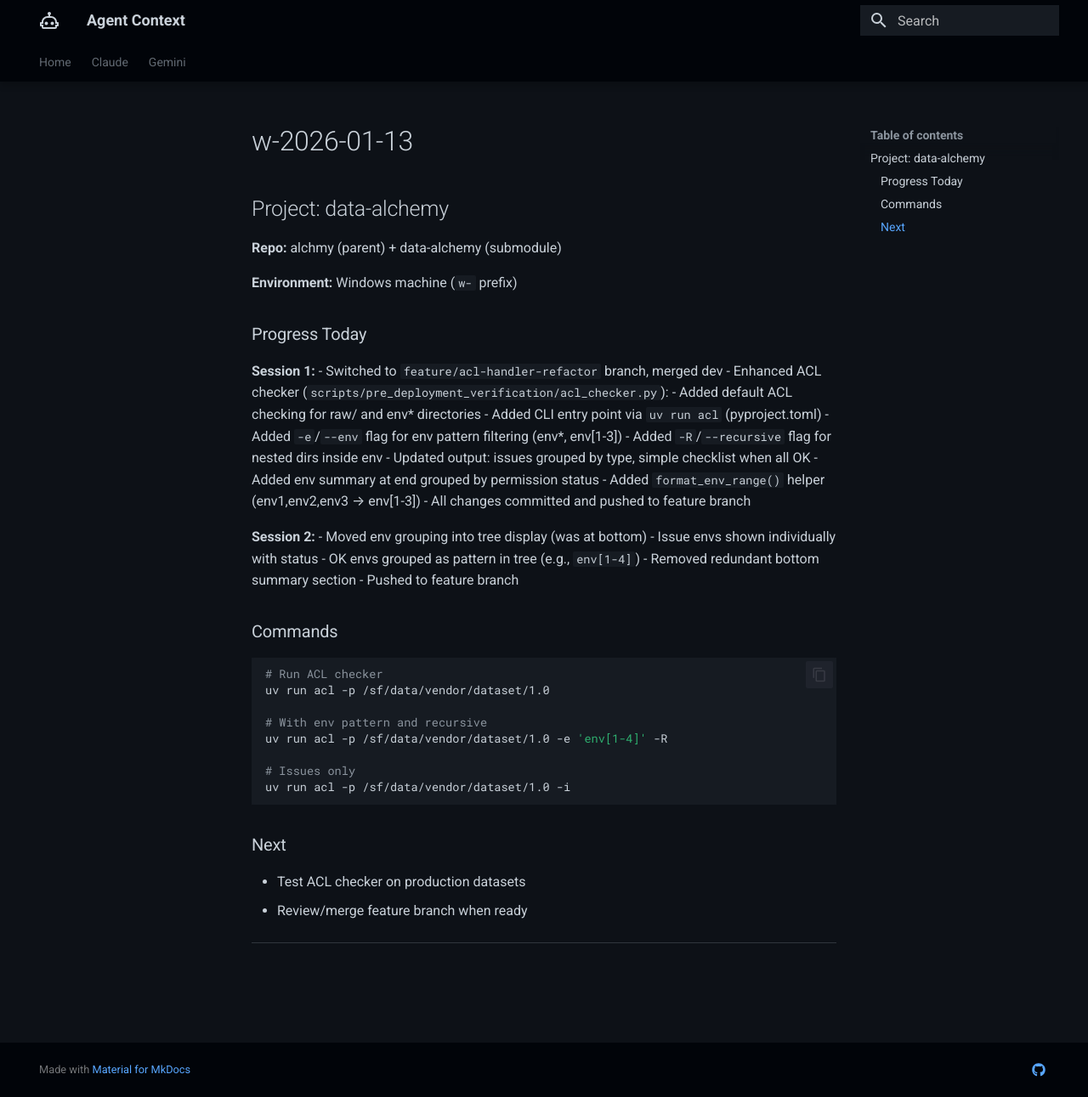
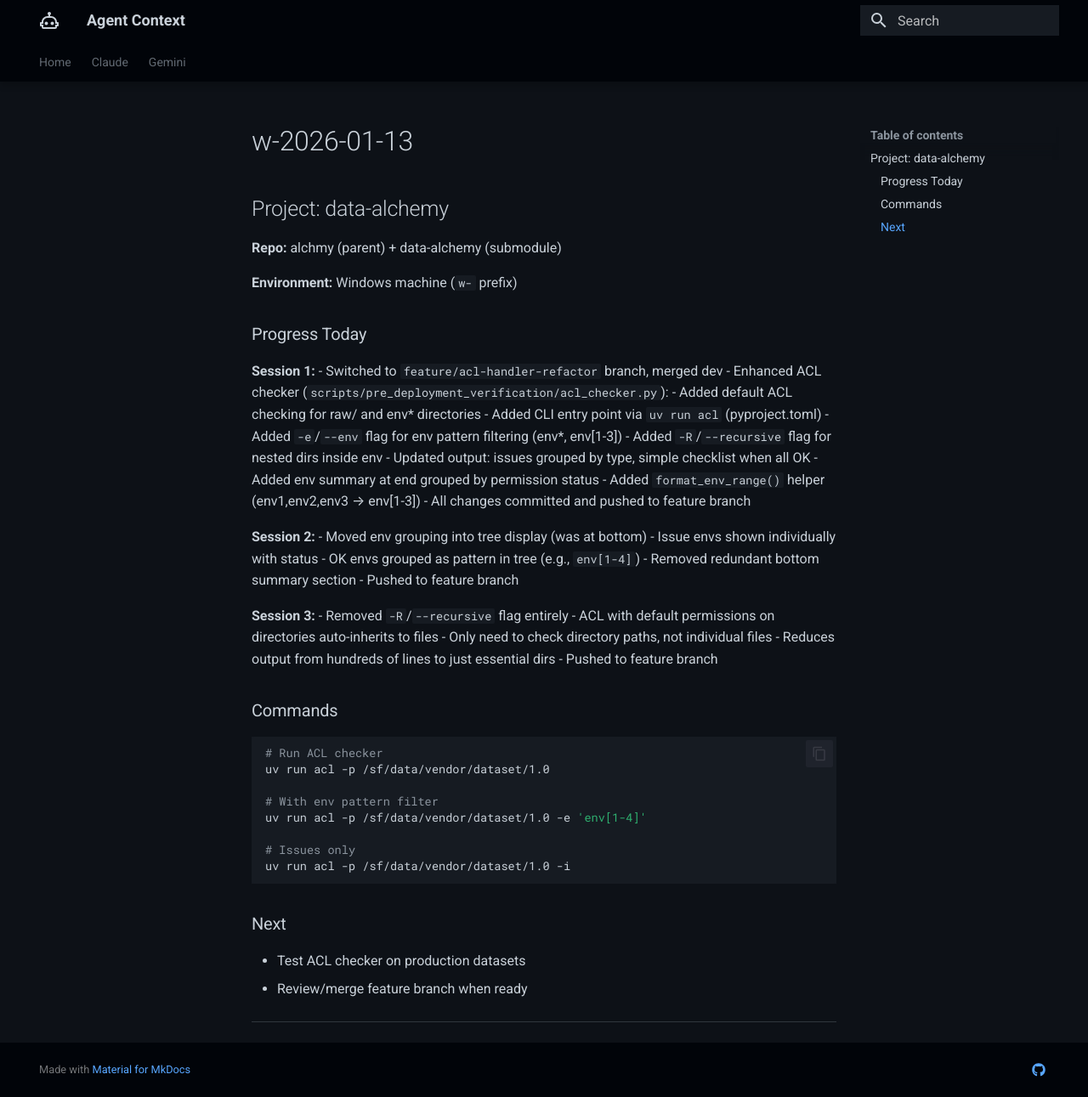
Before and after one commit to ThanuMahee12/AgentContext, an MkDocs documentation site: the page built from docs/Claude/sessions/w-2026-01-13.md, in a window 1280 px wide and 1291 px high. Shown: the whole window at 85% size. Built offline with MkDocs 1.6.1 and Material for MkDocs 9.7.7, drawn with Linux system fonts in a browser that asks for light colours.

Commit message:
docs: update session - removed recursive flag from ACL checker

````diff
--- a/docs/Claude/sessions/w-2026-01-13.md
+++ b/docs/Claude/sessions/w-2026-01-13.md
@@ -27,14 +27,21 @@
 - Removed redundant bottom summary section
 - Pushed to feature branch
 
+**Session 3:**
+- Removed `-R`/`--recursive` flag entirely
+  - ACL with default permissions on directories auto-inherits to files
+  - Only need to check directory paths, not individual files
+  - Reduces output from hundreds of lines to just essential dirs
+- Pushed to feature branch
+
 ### Commands
 
 ```bash
 # Run ACL checker
 uv run acl -p /sf/data/vendor/dataset/1.0
 
-# With env pattern and recursive
-uv run acl -p /sf/data/vendor/dataset/1.0 -e 'env[1-4]' -R
+# With env pattern filter
+uv run acl -p /sf/data/vendor/dataset/1.0 -e 'env[1-4]'
 
 # Issues only
 uv run acl -p /sf/data/vendor/dataset/1.0 -i
````
